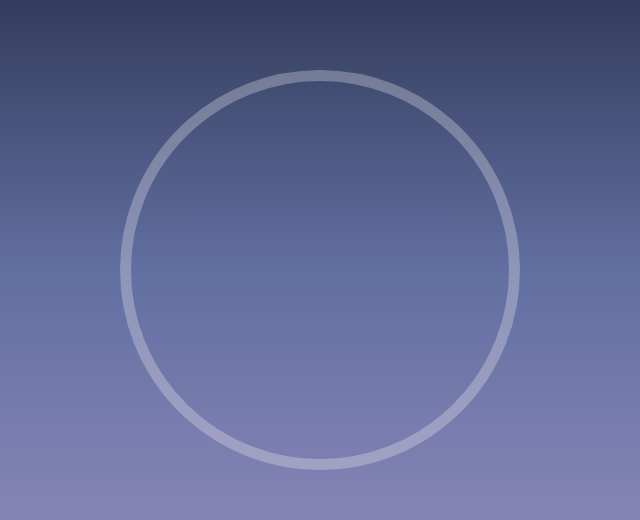
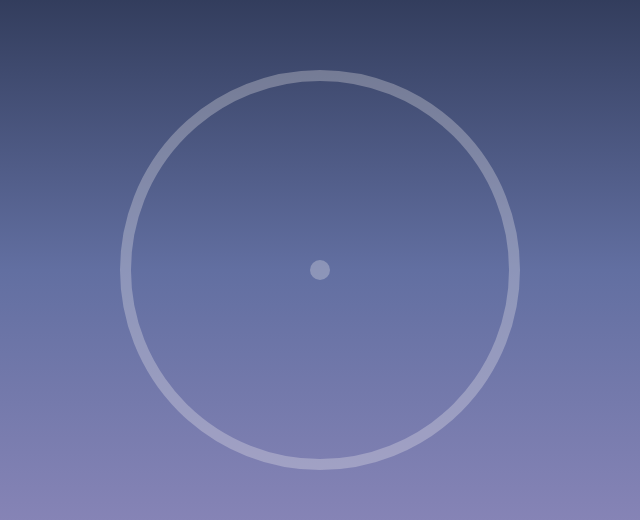
Before and after one commit to Manny-Code-Bytes/color-clock, a plain HTML site: page index.html in a window 1280 px wide. Shown: the part 130-650 px from the top of the page, 320-960 px from the left. Drawn offline with Linux system fonts and the light colour scheme.

Commit message:
Created the clock center point, using pseudo element.

```diff
--- a/index.css
+++ b/index.css
@@ -33,3 +33,14 @@ body {
     position: relative;
     width: 400px;
 }
+
+.clock::after {
+    background-color: hsla(0, 12%, 95%, 0.293);
+    border-radius: 50%;
+    content: '';
+    height: 20px;
+    left: calc(50% - 10px);
+    position: absolute;
+    top: calc(50% - 10px);
+    width: 20px;
+}
```
Also changed, not shown: index.html (+3 -1 lines).
